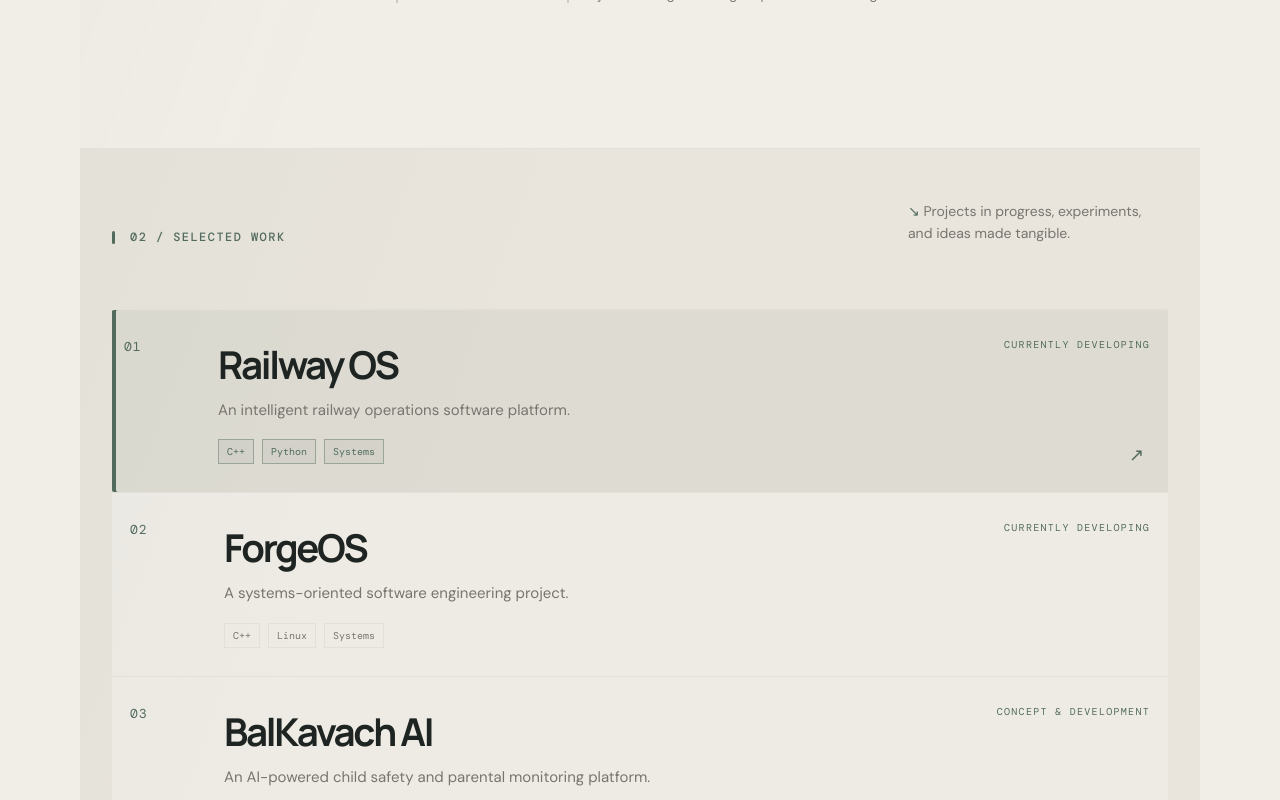
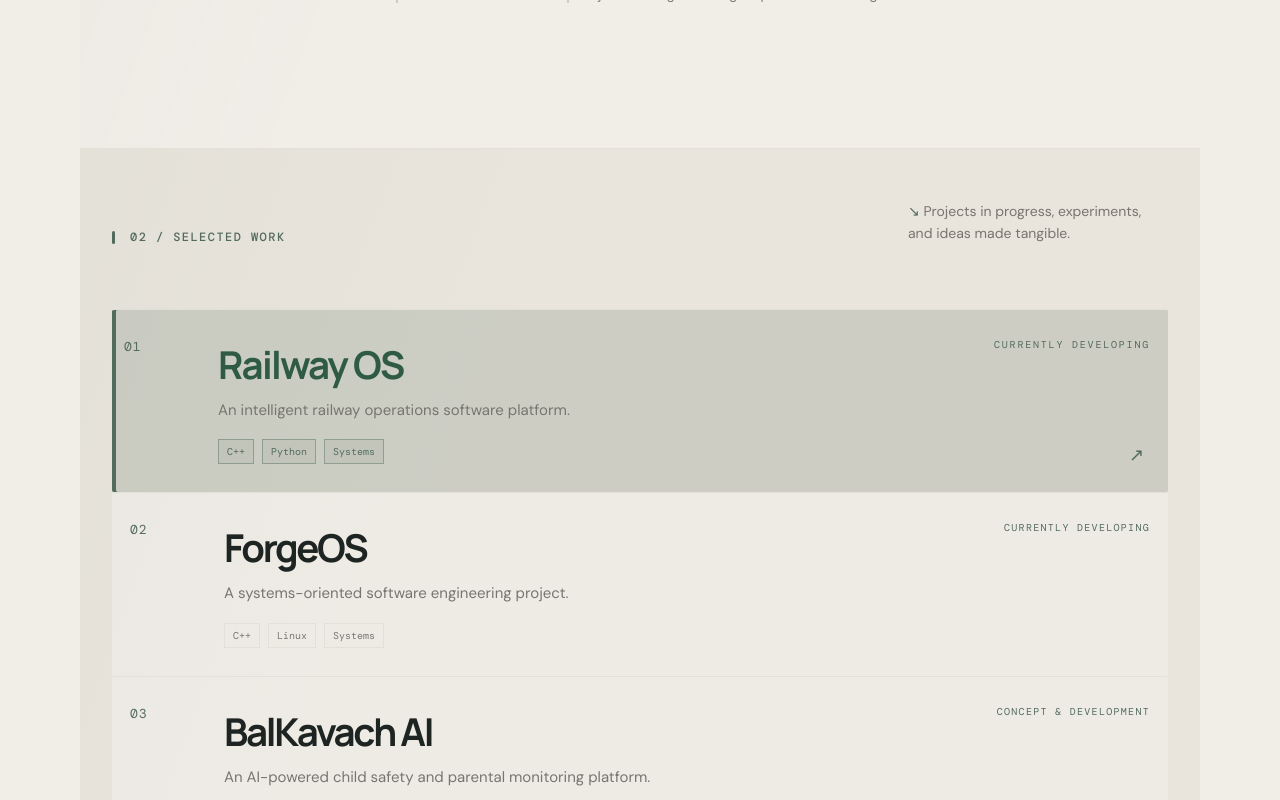
Before and after one commit to vaibhavmishra-sde/Portfolio, a React (Vite) app: page / in a window 1280 px wide. In both pictures the pointer is over the element 640 px from the left and 1854 px from the top of the page. Shown: the part 1454-2254 px from the top of the page. Built offline with nearby package versions, Linux system fonts and the light colour scheme.

Commit message:
add richer project hover motion

```diff
--- /dev/null
+++ b/src/project-motion-polish.css
@@ -0,0 +1 @@
+.project{isolation:isolate}.project:before{content:'';position:absolute;left:0;top:0;bottom:0;width:0;background:var(--accent);opacity:.12;transition:width .35s ease;z-index:-1}.project:hover:before{width:100%}.project h3{transition:letter-spacing .3s,color .3s}.project:hover h3{letter-spacing:-.045em;color:#2f5b45}.project-status{transition:letter-spacing .3s}.project:hover .project-status{letter-spacing:.18em}
```
Also changed, not shown: src/App.tsx (+1 -0 lines).
